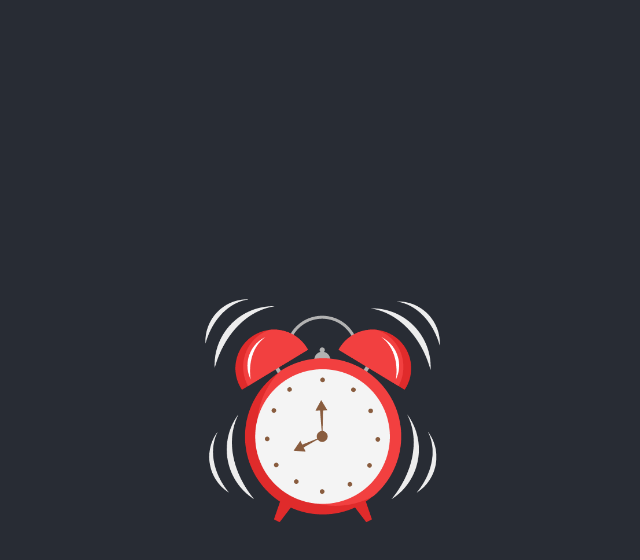
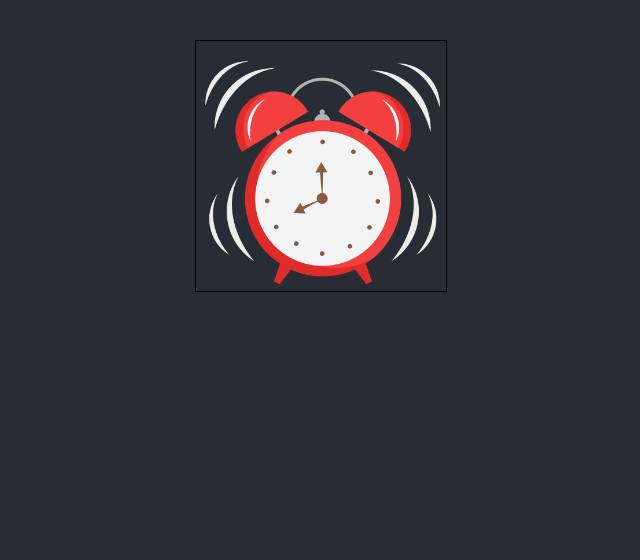
Before and after one commit to tgclayton/dont-wake, a React (Create React App) app: page / in a window 1280 px wide. Shown: the top 560 px of the page, without its empty margins (319-959 px from the left). Built offline with nearby package versions, Linux system fonts and the light colour scheme.

Commit message:
block out page

```diff
--- a/src/App.js
+++ b/src/App.js
@@ -56,14 +56,18 @@ export default function App() {
       {/* <button onClick={() => getNewTargetNum()}>Change Target</button> */}
       {/* <button onClick={() => incrementCount(count)}>Increment Count</button> */}
       <br /><br />
-      <div style = {{height: '250px', width: '250px', display: 'flex'}}>
+      <div style={{ height: '60%'}}>
+        <div style={{ height: '250px', width: '250px', border: '1pt solid black', textAlign: 'center' }}>
           <img id='alarm-icon' className='alarm-image'
             src={AlarmImage}
             alt='Alarm Clock Icon'
             onMouseDown={() => incrementCount(count)}
           />
         </div>
+      </div>
+      <div style={{ height: '40%'}}>
         <p>{gameOver}</p>
+      </div>
     </div>
   );
 }
```
Lines whose indentation alone changed are shown as unchanged.
